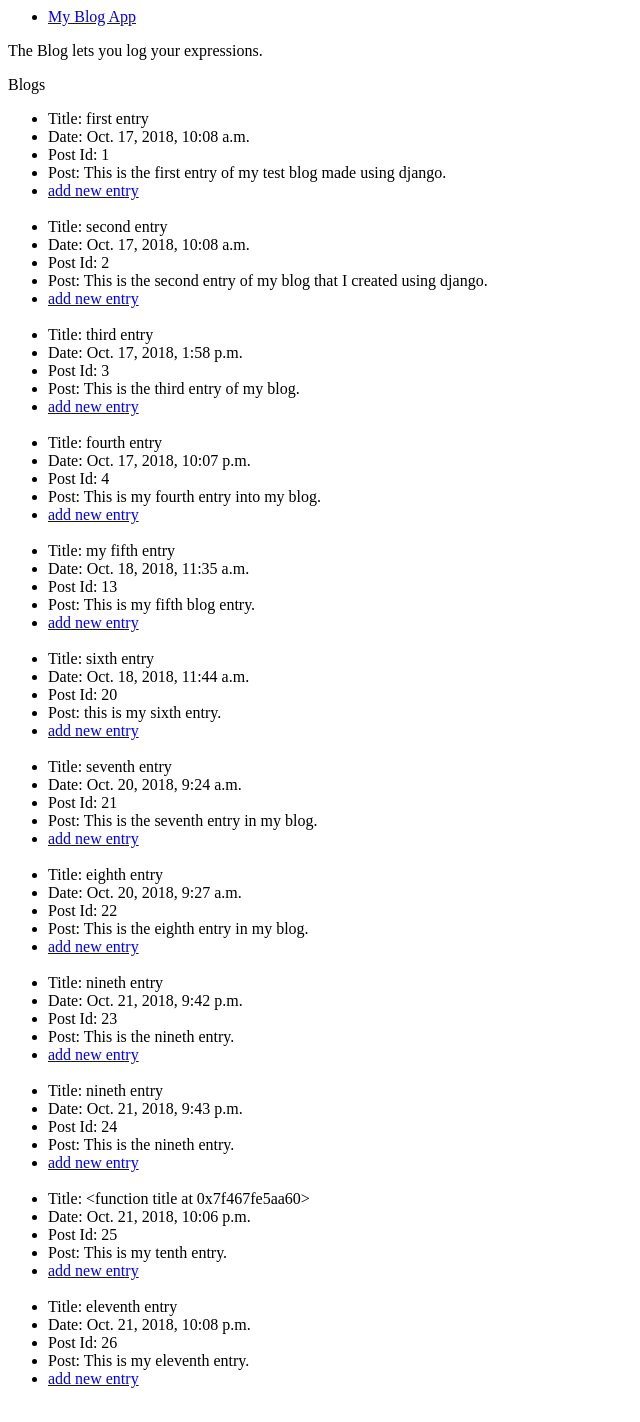
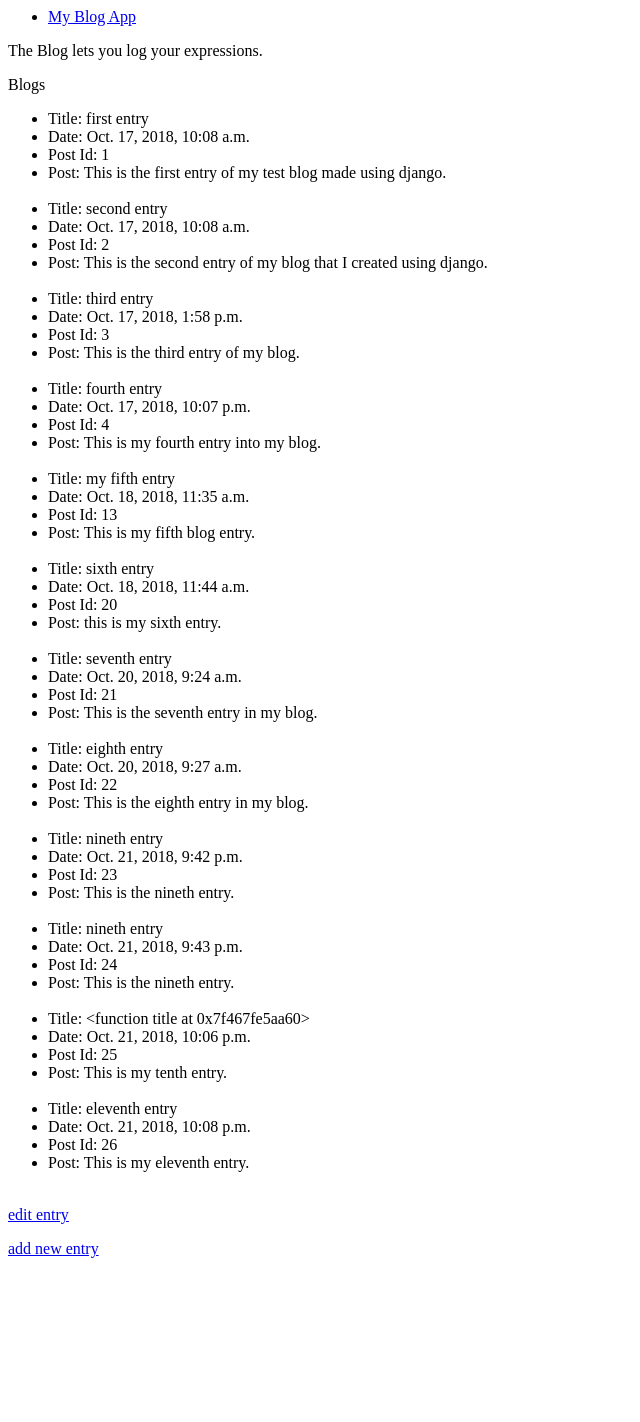
Before and after one commit to BryanFondrick/python_crash_course_book_blog_app_exercise, a Django app: page / in a window 1280 px wide. Shown: the whole page, without its empty margins (0-640 px from the left). After the commit the page ends 1258 px from the top, so only its background shows below. Run offline with Django 3.2, Linux system fonts and the light colour scheme; data comes from the database, SQL or seed files in the repository.

Commit message:
Made  changes in urls.py and index.html to create no reverse match error.

```diff
--- a/blogs/templates/blogs/index.html
+++ b/blogs/templates/blogs/index.html
@@ -12,7 +12,7 @@
     <li>Post Id: {{title.id}}</li>
     <li>Post: {{title.text}}</li>
 
-    <li><a href="{% url 'blogs:new_entry' %}">add new entry</a></li>
+
 
     <br>
     {% empty %}
@@ -22,11 +22,11 @@
 
 
 </ul>
+<!-- put edit_entry link here -->
 
-
-
+<a href="{% url 'blogs:edit_entry' title.id %}">edit entry</a>
 <!-- put new_entry link here -->
-<!--<p>
+<p>
     <a href="{% url 'blogs:new_entry' %}">add new entry</a>
-</p>-->
+</p>
 {% endblock content %}
--- a/blogs/urls.py
+++ b/blogs/urls.py
@@ -21,6 +21,6 @@
     path('new_entry/', views.new_entry, name='new_entry'),
 
     #page for editing an existing entry
-    #path('edit_entry/<int:title_id', views.edit_entry, name='edit_entry'),
+    path('edit_entry/<int:title_id', views.edit_entry, name='edit_entry'),
 
 ]
```
